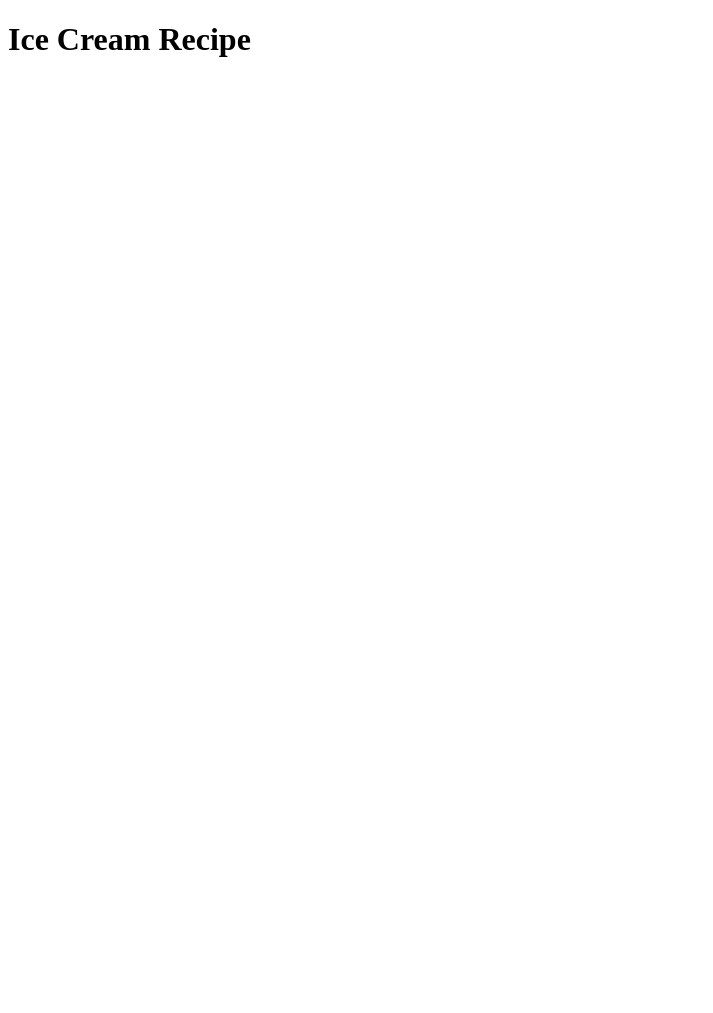
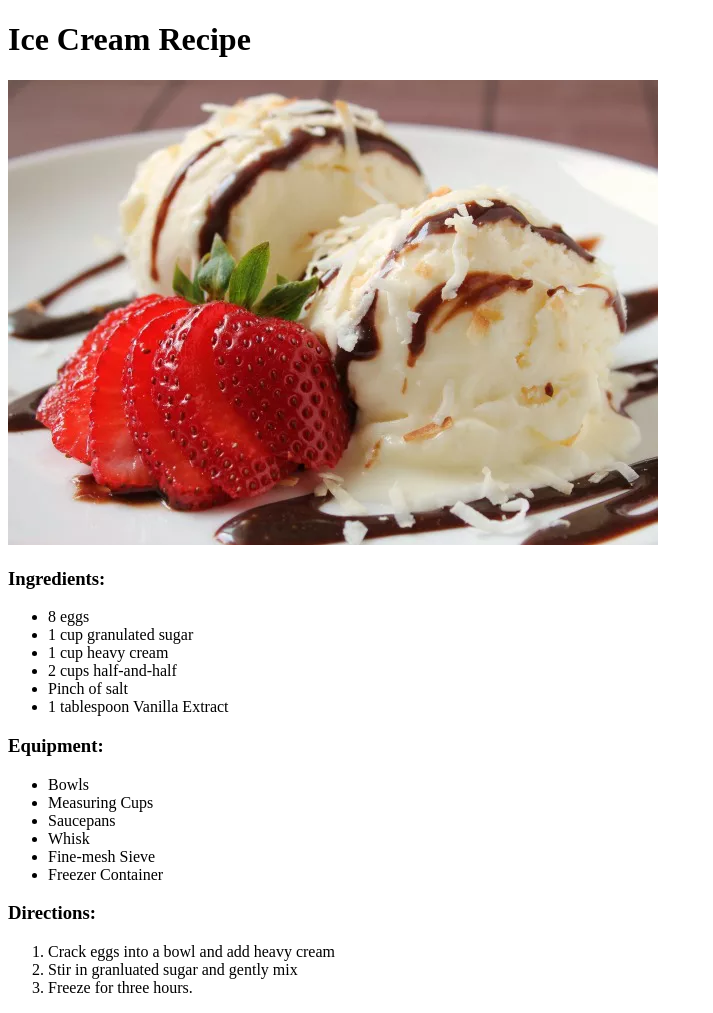
Before and after one commit to BCE23/odin-recipes, a plain HTML site: page recipes/ice_cream.html in a window 1280 px wide. Shown: the whole page, without its empty margins (0-713 px from the left). Before the commit the page ends 800 px from the top, so only its background shows below. Drawn offline with Linux system fonts and the light colour scheme.

Commit message:
completed recipe for Ice Cream

```diff
--- a/recipes/ice_cream.html
+++ b/recipes/ice_cream.html
@@ -8,5 +8,30 @@
 </head>
 <body>
   <h1>Ice Cream Recipe</h1>
+  <img src="/images/icecream.webp">
+  <h3>Ingredients:</h3>
+    <ul>
+      <li>8 eggs</li>
+      <li>1 cup granulated sugar</li>
+      <li>1 cup heavy cream</li>
+      <li>2 cups half-and-half</li>
+      <li>Pinch of salt</li>
+      <li>1 tablespoon Vanilla Extract</li>
+    </ul>
+    <h3>Equipment:</h3>
+    <ul>
+      <li>Bowls</li>
+      <li>Measuring Cups</li>
+      <li>Saucepans</li>
+      <li>Whisk</li>
+      <li>Fine-mesh Sieve</li>
+      <li>Freezer Container</li>
+    </ul>
+    <h3>Directions:</h3>
+    <ol>
+      <li>Crack eggs into a bowl and add heavy cream</li>
+      <li>Stir in granluated sugar and gently mix</li>
+      <li>Freeze for three hours.</li>
+    </ol>
 </body>
 </html>
```
